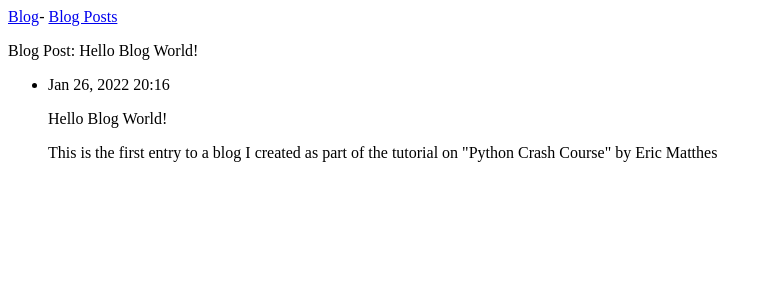
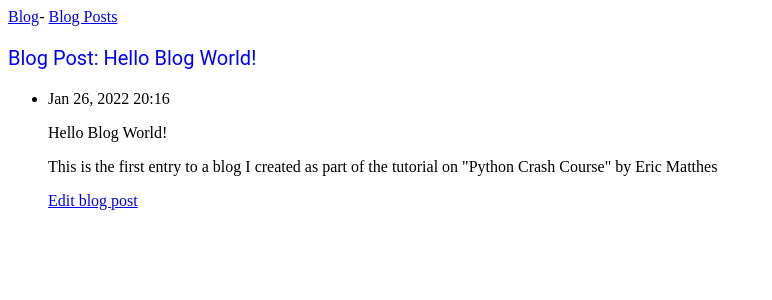
Before and after one commit to Esfekia/Blog, a Django app: page /blogposts/1/ in a window 1280 px wide. Shown: the top 300 px of the page, without its empty margins (0-772 px from the left). Run offline with Django 4.2, Linux system fonts and the light colour scheme; data comes from the database, SQL or seed files in the repository; both versions use the stored data as it was after the commit.

Commit message:
Edit blog post functionality has been added to individual blog posts.

```diff
--- a/blogs/templates/blogs/blogpost.html
+++ b/blogs/templates/blogs/blogpost.html
@@ -2,12 +2,15 @@
 
 {% block content %}
 
-<p>Blog Post: {{ blogpost }}</p>
+<p style="font-family:Roboto; color:Blue; font-size: 20px;">Blog Post: {{ blogpost }}</p>
 <ul>
     <li>
-        <p>{{ blogpost.date_added|date:'M d, Y H:i'}}</p>
+        <p>{{ blogpost.date_added|date:'M d, Y H:i' }}</p>
         <p>{{ blogpost.blog_title|linebreaks }}</p>
         <p>{{ blogpost.text|linebreaks }}</p>
+        <p>
+            <a href="{% url 'blogs:edit_blogpost' blogpost.id %}">Edit blog post</a>
+        </p>
     </li>
 </ul>
 
--- a/blogs/templates/blogs/index.html
+++ b/blogs/templates/blogs/index.html
@@ -1,6 +1,7 @@
 {% extends "blogs/base.html" %}
 
 {% block content %}
-<p>A blog space where you can blog about anything you like!</p>
+<p style="font-family:Roboto; color:Blue; font-size: 20px;">A blog space where you can blog about anything you like!
+</p>
 
 {% endblock content %}
--- a/blogs/urls.py
+++ b/blogs/urls.py
@@ -13,6 +13,9 @@ urlpatterns = [
     path('blogposts/<int:blogpost_id>/', views.blogpost, name='blogpost'),
     # Page for adding a new blog post.
     path('new_blogpost/', views.new_blogpost, name='new_blogpost'),
+    # Page for editing a blog post.
+    path('edit_blogpost/<int:blogpost_id>/',
+         views.edit_blogpost, name='edit_blogpost'),
 
 
 ]
--- a/blogs/views.py
+++ b/blogs/views.py
@@ -37,3 +37,21 @@ def new_blogpost(request):
     # Display a blank or invalid form.
     context = {'form': form}
     return render(request, 'blogs/new_blogpost.html', context)
+
+
+def edit_blogpost(request, blogpost_id):
+    """Edit an existing blogpost."""
+    blogpost = BlogPost.objects.get(id=blogpost_id)
+
+    if request.method != 'POST':
+        # Initial request; pre-fill form with the current blogpost.
+        form = BlogPostForm(instance=blogpost)
+    else:
+        # POST data submitted; process data.
+        form = BlogPostForm(instance=blogpost, data=request.POST)
+        if form.is_valid():
+            form.save()
+            return redirect('blogs:blogpost', blogpost_id=blogpost.id)
+
+    context = {'blogpost': blogpost, 'form': form}
+    return render(request, 'blogs/edit_blogpost.html', context)
```
Also changed, not shown: blogs/templates/blogs/edit_blogpost.html (added, +15 -0 lines), db.sqlite3.
